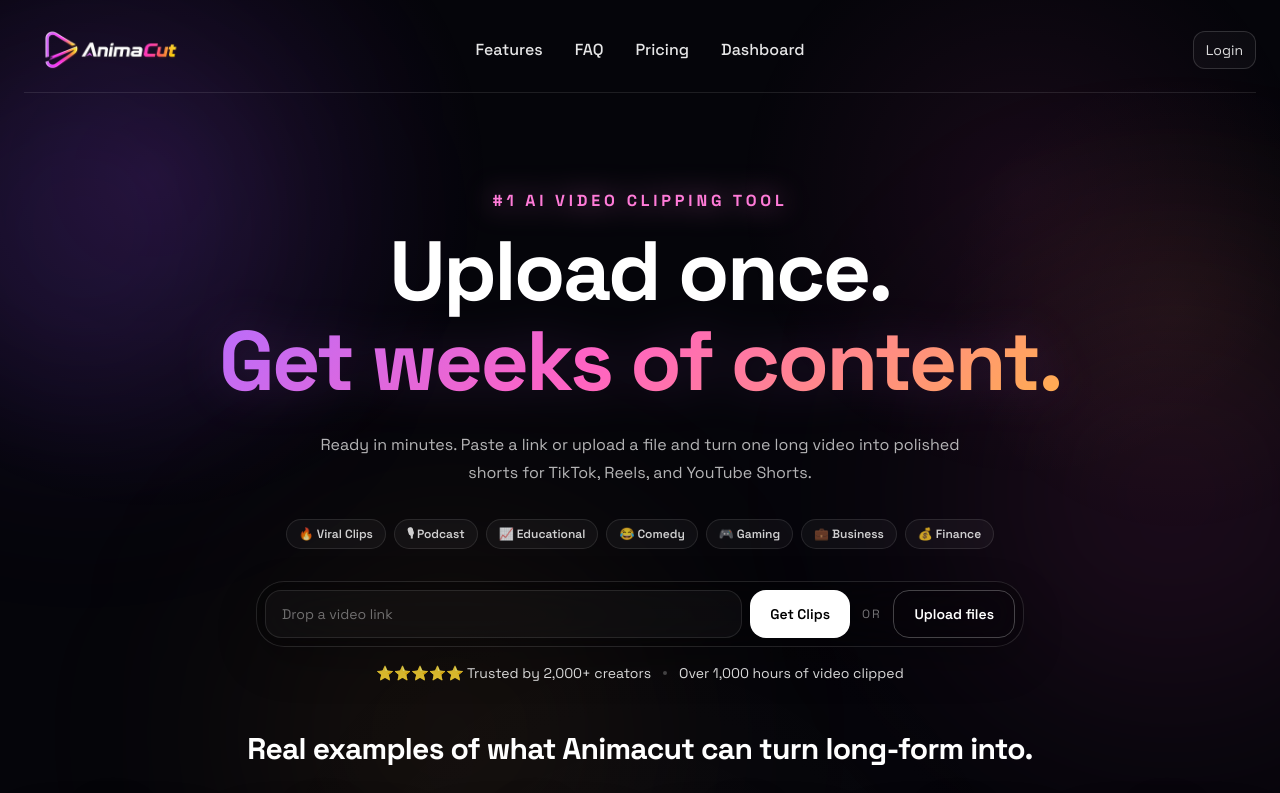
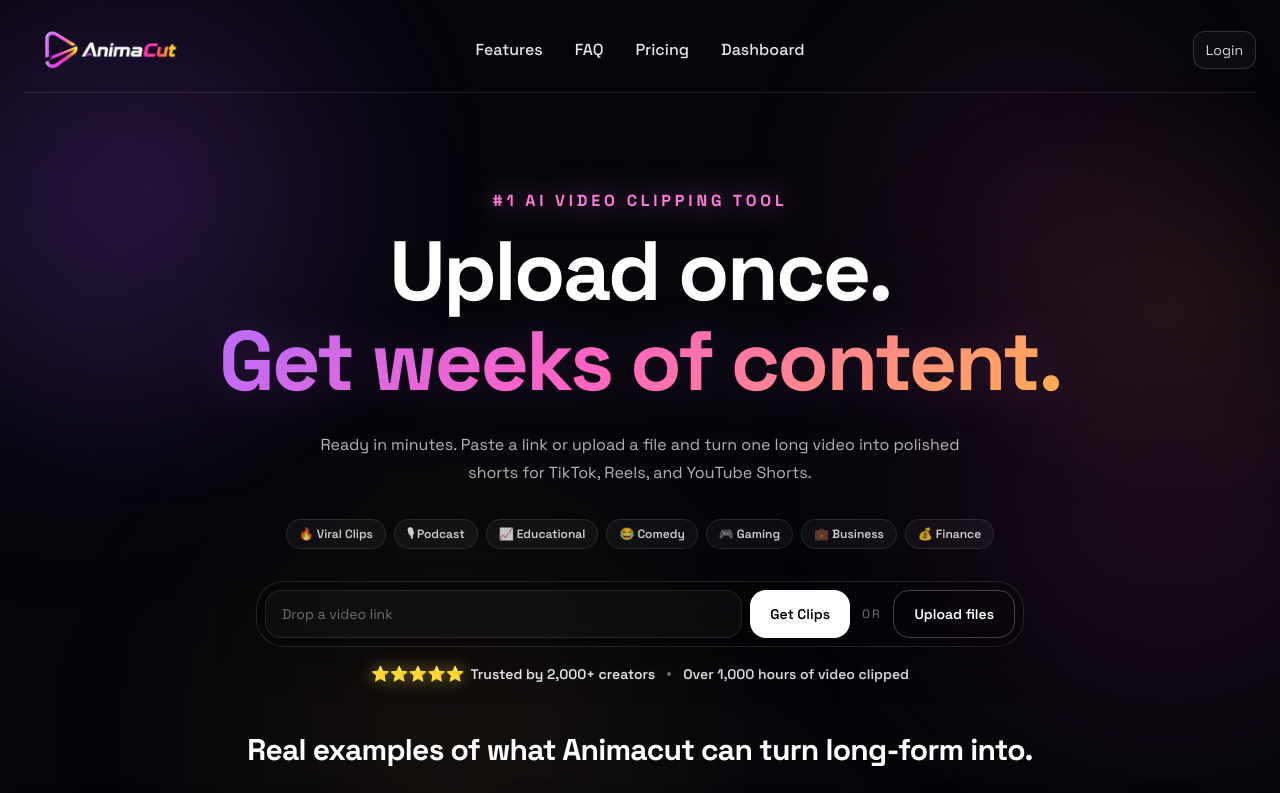
Before and after one commit to Duychinni/animecut, a Next.js app: page / in a window 1280 px wide. Shown: the top 793 px of the page. Built offline with nearby package versions, Linux system fonts and the light colour scheme; no server answers.

Commit message:
Brighten hero trust metrics

```diff
--- a/app/page.tsx
+++ b/app/page.tsx
@@ -677,10 +677,13 @@ export default function Home() {
               </div>
             </div>
 
-            <div className="mt-4 flex flex-wrap items-center justify-center gap-3 text-sm text-white/90">
-              <span>⭐⭐⭐⭐⭐ Trusted by 2,000+ creators</span>
-              <span className="hidden h-1 w-1 rounded-full bg-white/25 md:inline-block" />
-              <span>Over 1,000 hours of video clipped</span>
+            <div className="mt-4 flex flex-wrap items-center justify-center gap-3 text-sm font-semibold text-white/95">
+              <span className="inline-flex items-center gap-1.5">
+                <span className="text-[15px] text-[#FFD84D] drop-shadow-[0_0_8px_rgba(255,216,77,0.55)]">⭐⭐⭐⭐⭐</span>
+                <span>Trusted by 2,000+ creators</span>
+              </span>
+              <span className="hidden h-1 w-1 rounded-full bg-white/45 md:inline-block" />
+              <span className="text-white/90">Over 1,000 hours of video clipped</span>
             </div>
 
             {file ? <p className="mt-2 text-xs text-white/50">Selected: {file.name}</p> : null}
```
